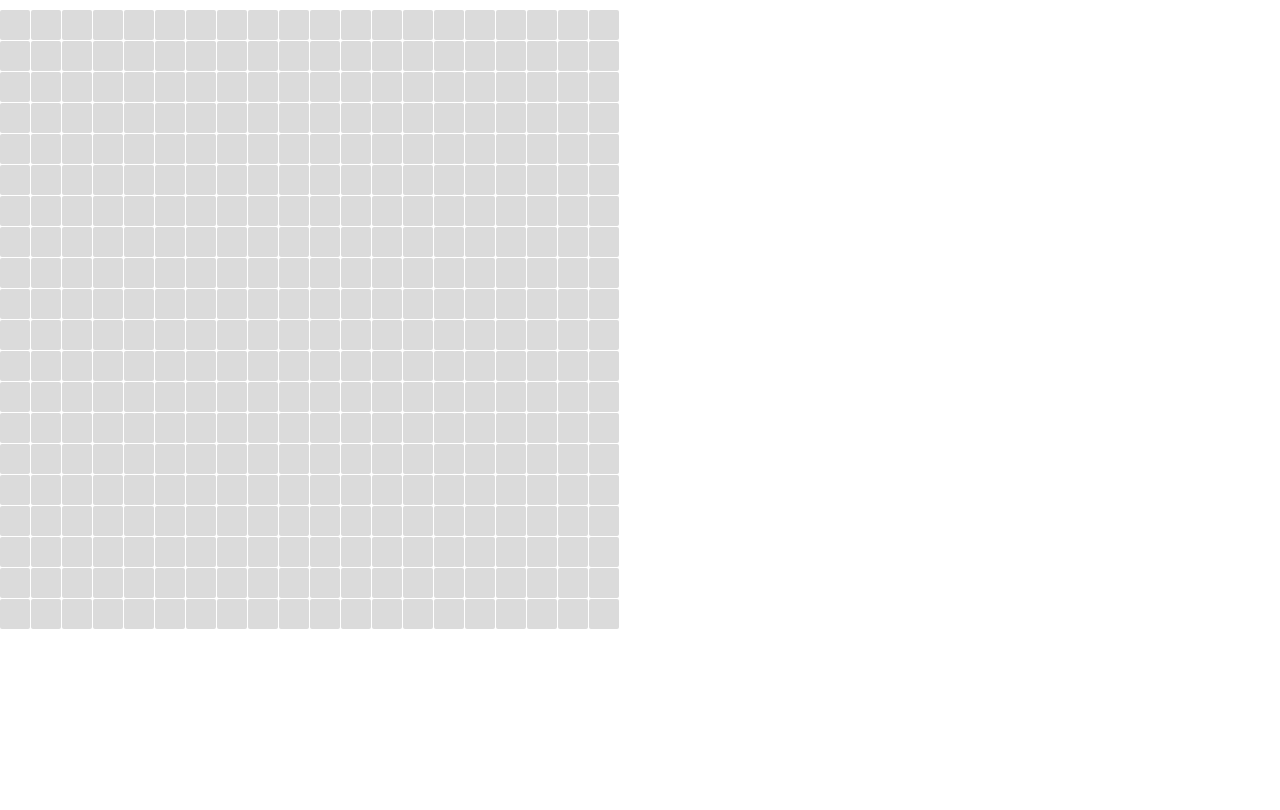
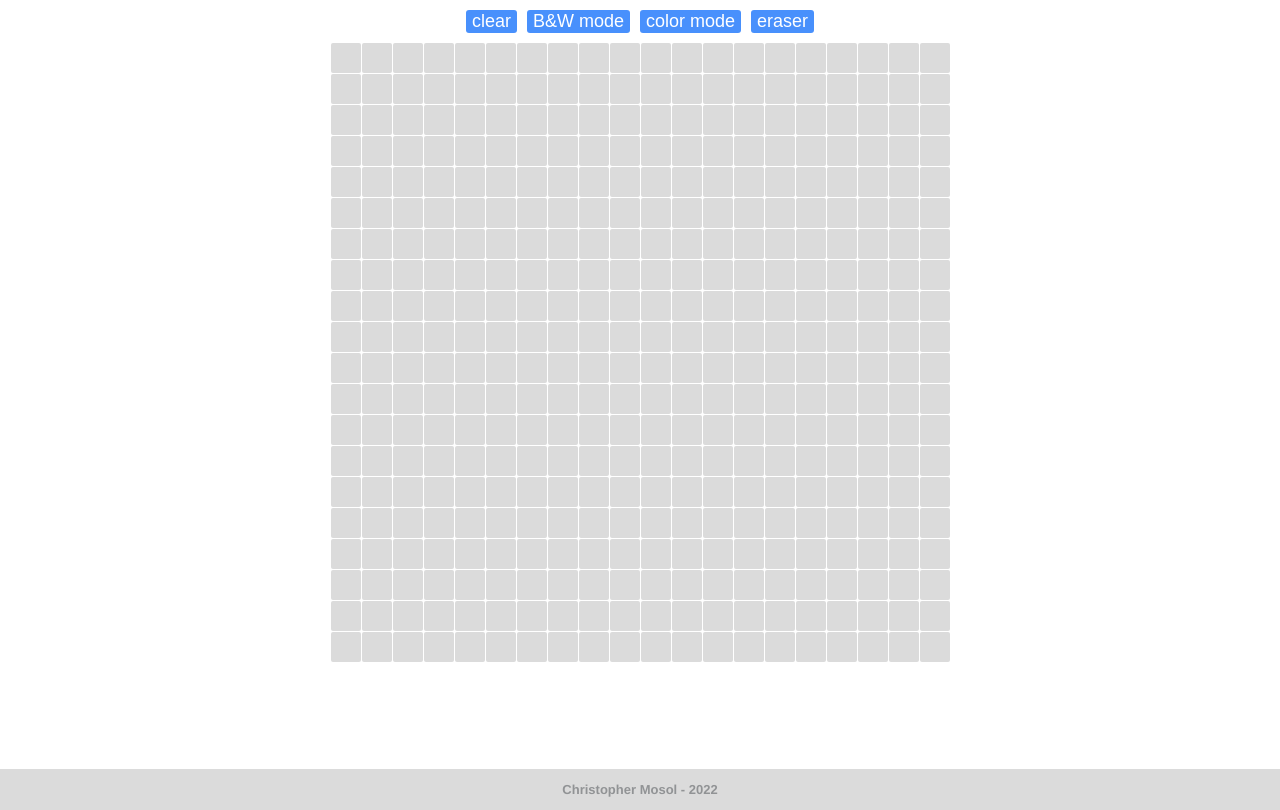
Before and after one commit to cmosol/etch-a-sketch, a plain HTML site: page index.html in a window 1280 px wide. Drawn offline with Linux system fonts and the light colour scheme.

```diff
--- a/index.html
+++ b/index.html
@@ -6,11 +6,22 @@
     <meta name="viewport" content="width=device-width, initial-scale=1.0">
     <link rel='stylesheet' href='./css/styles.css'>
 
-    <title>Document</title>
+    <title>Etch-a-Sketch</title>
 </head>
 
 <body>
-    <div class='grid'>
+    <div class='ui'>
+        <div class="buttons">
+            <button id="clear">clear</button>
+            <button id="bw">B&W mode</button>
+            <button id="color">color mode</button>
+            <button id="eraser">eraser</button>
+        </div>
+        <div class='grid'>
+        </div>
+    </div>
+    <div class="footer">
+        <h3>Christopher Mosol - 2022</h3>
     </div>
     <script src="init.js"></script>
     <script src='hover.js'></script>
```
